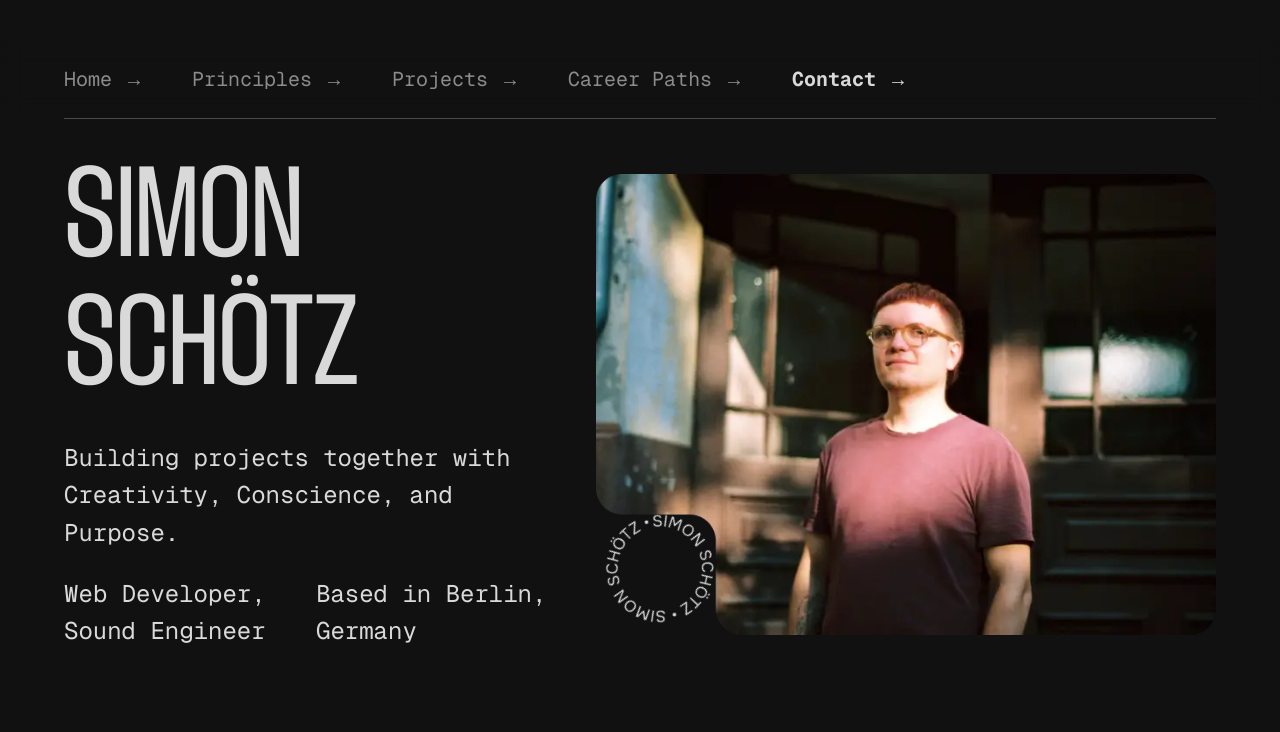
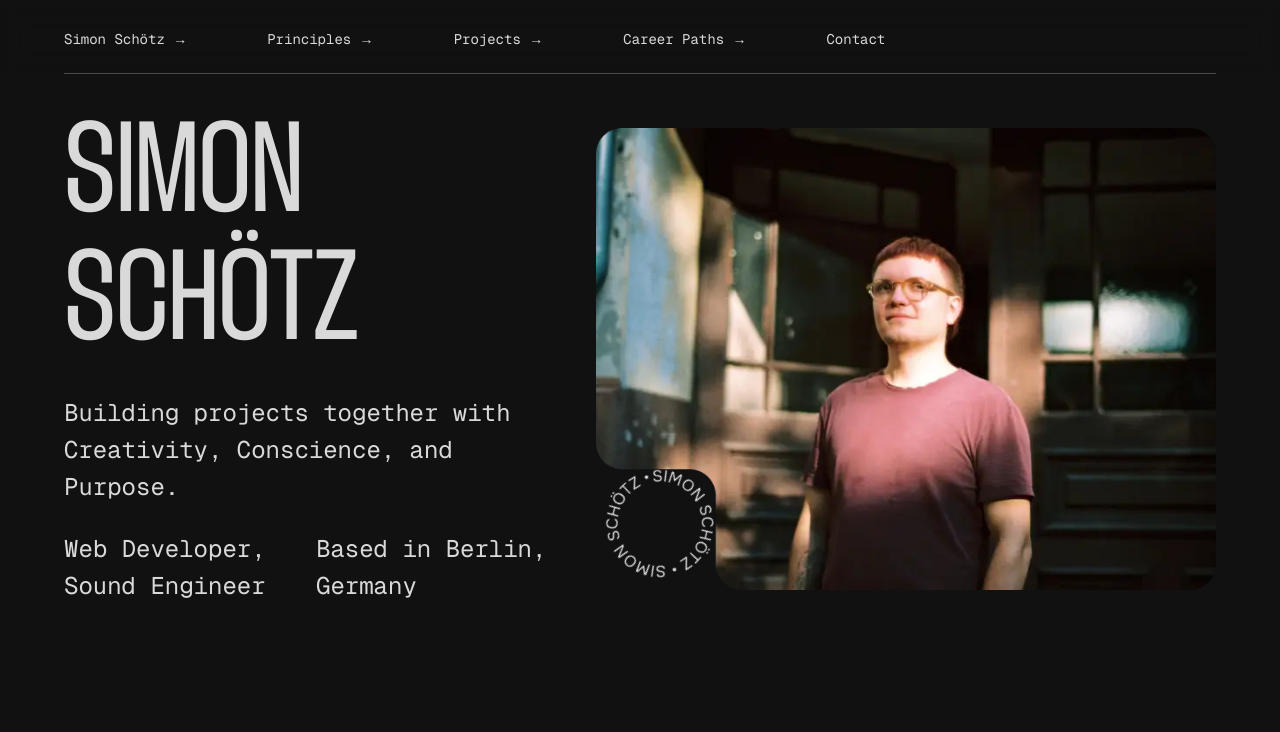
Before and after one commit to SimonSchoetz/simon-schoetz-website-2025, a Next.js app: page / in a window 1280 px wide. Shown: the top 732 px of the page. Built offline with nearby package versions, Linux system fonts and the light colour scheme.

Commit message:
navigation styling adjustments

```diff
--- a/app/_components/Header.tsx
+++ b/app/_components/Header.tsx
@@ -11,23 +11,23 @@ type NavItem = {
 const NavItems: NavItem[] = [
   {
     id: 'top',
-    label: 'Home →',
+    label: 'Simon Schötz',
   },
   {
     id: 'principles',
-    label: 'Principles →',
+    label: 'Principles',
   },
   {
     id: 'projects',
-    label: 'Projects →',
+    label: 'Projects',
   },
   {
     id: 'career-paths',
-    label: 'Career Paths →',
+    label: 'Career Paths',
   },
   {
     id: 'contact',
-    label: 'Contact →',
+    label: 'Contact',
   },
 ];
 
@@ -94,12 +94,13 @@ export const Header = () => {
       <li key={id}>
         <Link
           href={`#${id}`}
-          className={`font-mono hover:underline cursor-pointer transition-all ${
-            activeSection === id ? 'font-bold' : 'text-fg-2'
+          className={` transition-all ${
+            activeSection === id ? 'cursor-default' : 'hover:underline'
           }`}
           onNavigate={() => setNavTargetId(id)}
         >
           {label}
+          {activeSection === id ? '' : ' →'}
         </Link>
       </li>
     ));
@@ -108,7 +109,7 @@ export const Header = () => {
   return (
     <header className='w-full max-sm:p-2 sticky top-0 z-10 mb-10'>
       <nav className='px-16 backdrop-blur-md'>
-        <ul className='flex gap-12 font-mono py-6 border-b border-fg-4'>
+        <ul className='flex gap-20 text-xs font-mono py-6 border-b border-fg-4'>
           {renderItems()}
         </ul>
       </nav>
--- a/app/globals.css
+++ b/app/globals.css
@@ -34,7 +34,7 @@
   --font-mono: var(--font-geist-mono);
   --font-thunder: var(--font-thunder);
 
-  --text-xs: 0.75rem;
+  --text-xs: 0.875rem; /* 14px */
   --text-sm: 1rem; /* 16px */
   --text-base: var(--fs-base); /* 20px */
   --text-lg: 1.5rem; /* 24px */
--- a/app/layout.tsx
+++ b/app/layout.tsx
@@ -18,7 +18,7 @@ export default function RootLayout({
   return (
     <html lang='en' className='flex justify-center'>
       <body
-        className={`${geistSans.variable} ${geistMono.variable} ${thunderFont.variable} pt-10 antialiased content-center flex-col  w-full max-w-[1440px]`}
+        className={`${geistSans.variable} ${geistMono.variable} ${thunderFont.variable} pt-1.5 antialiased content-center flex-col  w-full max-w-[1440px]`}
       >
         <Header />
         {children}
```
